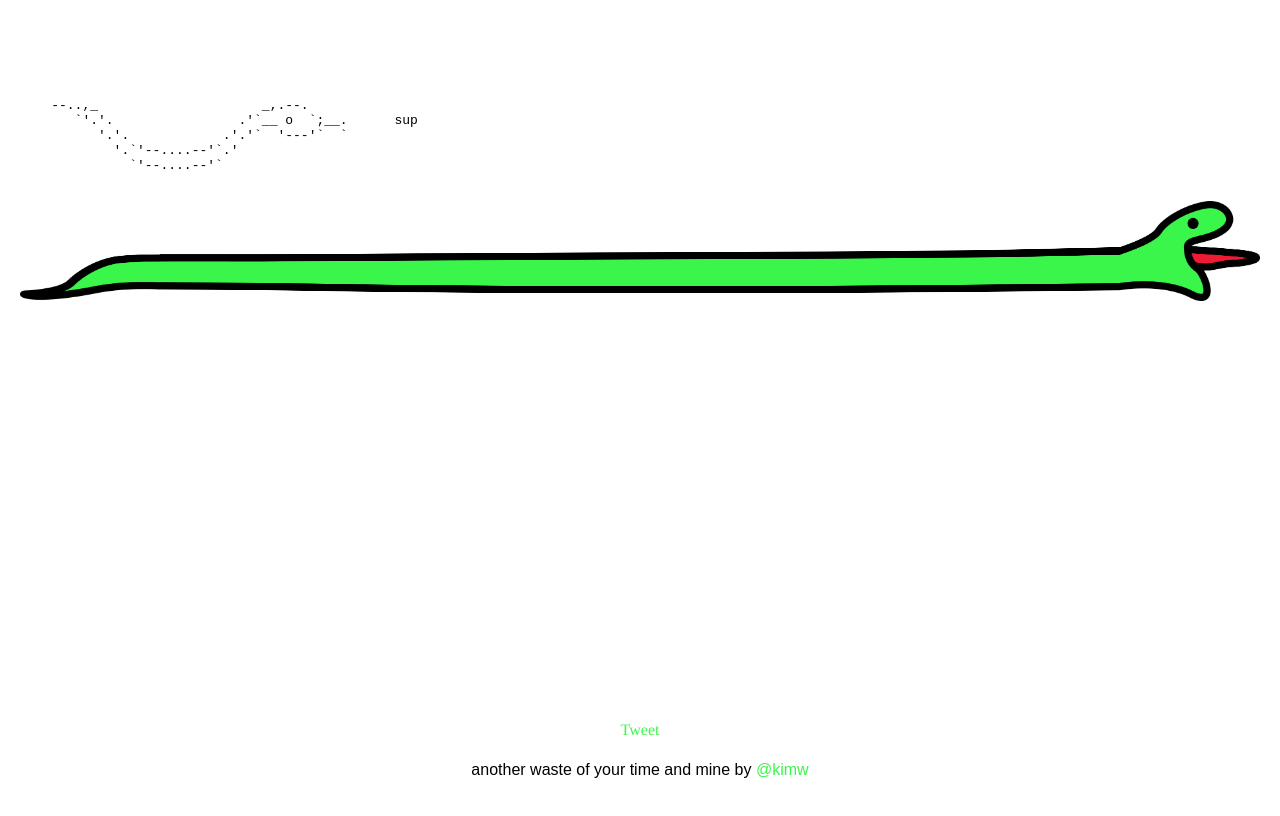
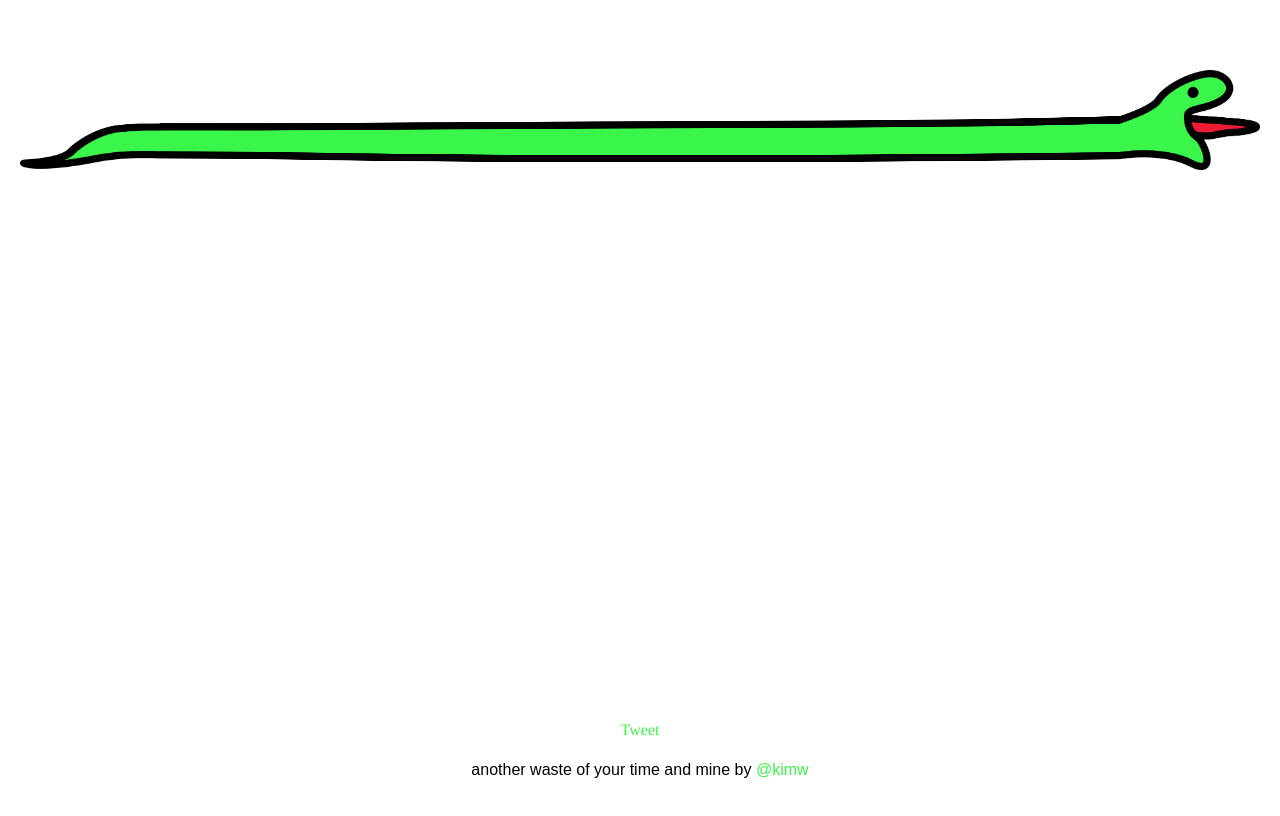
Before and after one commit to responsivesnake/responsivesnake, a plain HTML site: page index.html in a window 1280 px wide. Drawn offline with Linux system fonts and the light colour scheme.

Commit message:
Update index.html

```diff
--- a/index.html
+++ b/index.html
@@ -28,15 +28,7 @@
 </head>
 
 <body>
-    <pre>
 
-    --..,_                     _,.--.
-       `'.'.                .'`__ o  `;__.      sup
-          '.'.            .'.'`  '---'`  `
-            '.`'--....--'`.'
-              `'--....--'`
-
-</pre>
   <div class="wrapper">
 
   <section class="content">
```
